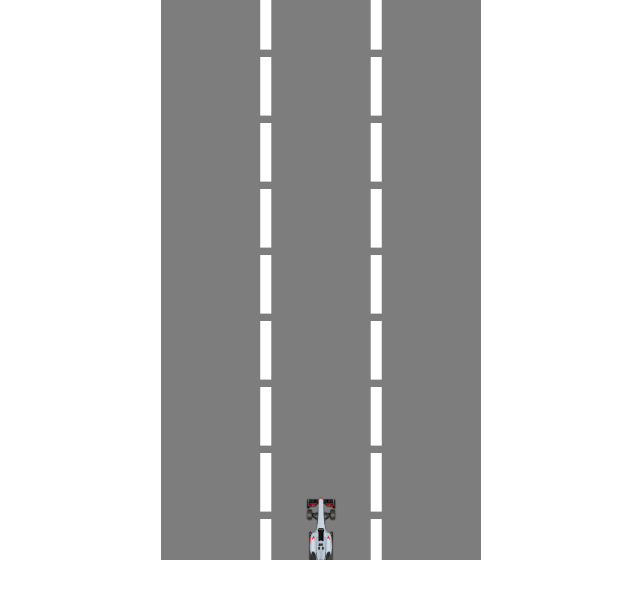
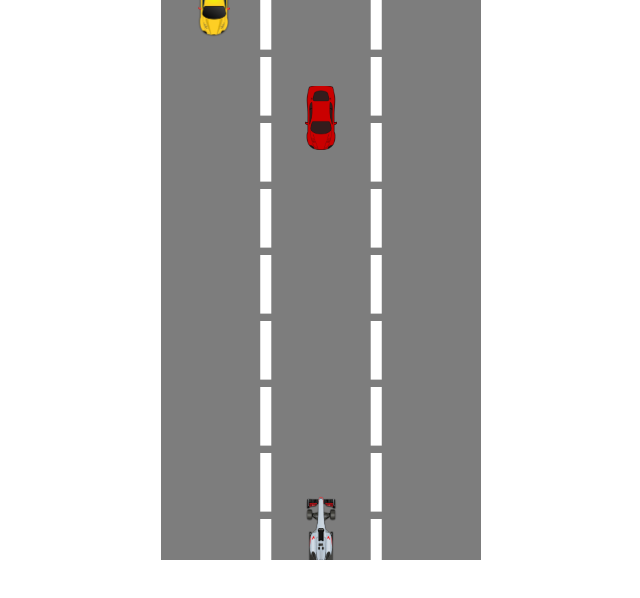
Before and after one commit to dubbyding/car-lane-game, a website with bundled scripts: page static/index.html in a window 1280 px wide. Shown: the whole page, without its empty margins (319-959 px from the left). Built offline with nearby package versions, Linux system fonts and the light colour scheme.

Commit message:
enemy moving complete

```diff
--- a/static/script/car.js
+++ b/static/script/car.js
@@ -9,8 +9,6 @@ class Car {
 		this.gameArea = document.getElementById(CAR_DETAILS.ROOT_ID);
 
 		this.getCarMovingPositions();
-		this.displayPlayerCar();
-		this.playerCarMove();
 	}
 
 	/**
@@ -35,30 +33,22 @@ class Car {
 	};
 
 	/**
-	 *  Creating a new player car.
-	 */
-	displayPlayerCar = () => {
-		let playerImageLocation = `${CAR_DETAILS.CAR_IMAGE_PATH}/${CAR_DETAILS.PLAYER_IMAGE}`;
-		let rotation = CAR_DETAILS.PLAYER_ROTATE;
-
-		this.newCar(
-			CAR_DETAILS.PLAYER_ID,
-			playerImageLocation,
-			rotation,
-			this.positionCars[Math.floor(this.positionCars.length / 2)],
-			CAR_DETAILS.PLAYER_POSITION_BOTTOM
-		);
-	};
-
-	/**
 	 * Creating a new car.
 	 * @params id - Give new id of the creating car;
 	 * @params imageLoaction - Location of the image of car to be displayed
 	 * @params rotation - Angle by which the car should be rotated at the beginning
 	 * @params positionLeft - position of the car with respect to left border in px;
 	 * @params positionBottom - position of the car with respect to bottom border in px;
+	 * @params bottom - takes positionBottom from bottom only if this is true else takes from top. Default is true.
 	 * */
-	newCar = (id, imageLocation, rotation, positionLeft, positionBottom) => {
+	newCar = (
+		id,
+		imageLocation,
+		rotation,
+		positionLeft,
+		positionBottom,
+		bottom = true
+	) => {
 		let creatingCar = document.createElement('div');
 
 		creatingCar.style.position = CAR_DETAILS.CAR_POSITION;
@@ -73,24 +63,20 @@ class Car {
 		 */
 		let carPosition = `calc(${positionLeft}px - ${CAR_DETAILS.CAR_WIDTH} / 2)`;
 		creatingCar.style.left = carPosition;
-		creatingCar.style.bottom = positionBottom;
+
+		if (bottom) {
+			creatingCar.style.bottom = positionBottom;
+		} else {
+			creatingCar.style.bottom = `${
+				this.gameArea.clientHeight - parseInt(positionBottom)
+			}px`;
+		}
 
 		creatingCar.style.transform = rotation;
 
 		creatingCar.id = id;
 
 		this.gameArea.appendChild(creatingCar);
-	};
-
-	playerCarMove = () => {
-		this.playerElement = document.getElementById(CAR_DETAILS.PLAYER_ID);
-
-		document.addEventListener('keypress', (ev) => {
-			let pressedKey = ev.key.toLowerCase();
-			if (pressedKey == 'a' || pressedKey == 'd') {
-				this.movePlayerCar(pressedKey);
-			}
-		});
 	};
 
 	/**
@@ -102,98 +88,9 @@ class Car {
 		return {
 			playerXMin: element.offsetLeft,
 			playerXMax: element.offsetLeft + element.offsetWidth,
-			playerYMin: 0,
-			playerYMax: this.gameArea.clientHeight - element.offsetTop,
+			playerYMin: parseInt(element.style.bottom),
+			playerYMax: parseInt(element.style.bottom) + element.offsetHeight,
 		};
-	};
-
-	movePlayerCar = (pressedKey) => {
-		let playerPosition = this.carCurrentPosition(this.playerElement);
-		let centerPos = midValue(
-			playerPosition.playerXMin,
-			playerPosition.playerXMax
-		);
-
-		let nextIndex;
-
-		let index = this.getIndexOfCurrentLanePosition(centerPos);
-		if (pressedKey == 'a') {
-			/**
-			 * If Index is at the edge then do nothing
-			 */
-			if (this.positionCars[0] > centerPos) {
-				return;
-			}
-			nextIndex = index - 1;
-		} else {
-			if (this.positionCars[this.positionCars.length - 1] < centerPos) {
-				return;
-			}
-			nextIndex = index + 1;
-		}
-		/**
-		 * If index is not at the edge then go from current index lane to the one at the left
-		 * represented by "-1"
-		 */
-		this.transitionPlayerMove(nextIndex);
-	};
-
-	/**
-	 * This function is used to find the index of the current lane position of the car.
-	 * @param center - center of the car
-	 * @returns index of lane
-	 */
-	getIndexOfCurrentLanePosition = (center) => {
-		let currentIndex = 0;
-		let minimumDiff = 0;
-		for (let i in this.positionCars) {
-			let currentDiff = Math.abs(center - this.positionCars[i]);
-			if (i == 0 || currentDiff < minimumDiff) {
-				minimumDiff = currentDiff;
-				currentIndex = i;
-			}
-		}
-		return parseInt(currentIndex);
-	};
-
-	/**
-	 *  This function is used to move the car from one lane to another.
-	 * @param destinationIndex - Gets the index of destination lane that player has to move to
-	 */
-	transitionPlayerMove = (destinationIndex) => {
-		let transition;
-
-		/* This is calculating the time it takes for the car to move from one lane to another. */
-		let transitionTime =
-			CAR_DETAILS.SECOND /
-			Math.abs(
-				this.centerPositionOfCar(this.playerElement) -
-					this.positionCars[destinationIndex]
-			);
-
-		/* This is used to clear the previous interval animation. */
-		if (this.intervalAnimation) {
-			clearInterval(this.intervalAnimation);
-		}
-
-		/* This is a function that is called every `transitionTime` milliseconds. It is used to move the car
-		from one lane to another. */
-		this.intervalAnimation = setInterval(() => {
-			let playerPosition = this.carCurrentPosition(this.playerElement);
-			let centerPos = this.centerPositionOfCar(this.playerElement);
-
-			if (centerPos - this.positionCars[destinationIndex] > 0) {
-				transition = CAR_DETAILS.GO_LEFT;
-			} else if (centerPos - this.positionCars[destinationIndex] < 0) {
-				transition = CAR_DETAILS.GO_RIGHT;
-			} else {
-				transition = 0;
-				clearInterval(this.intervalAnimation);
-			}
-			this.playerElement.style.left = `${
-				playerPosition.playerXMin + transition
-			}px`;
-		}, transitionTime);
 	};
 
 	/**
@@ -205,8 +102,6 @@ class Car {
 		let playerPosition = this.carCurrentPosition(element);
 		return midValue(playerPosition.playerXMin, playerPosition.playerXMax);
 	};
-
-	addEnemyCars = () => {};
 }
 
 export { Car };
--- a/static/script/const.js
+++ b/static/script/const.js
@@ -14,6 +14,7 @@ const GAMEAREA_BACKGROUND_REPEAT = 'repeat-y';
 const GAMEAREA_CENTERIZE = '0 auto';
 const GAMEAREA_BACKGROUND_SIZE = 'contain';
 const GAMEAREA_BACKGROUND_SOUND = 'https://www.youtube.com/watch?v=iXuJGUKCjS8';
+const ROUND_OFF_ERROR_FIX = -1;
 
 /**
  * For Cars
@@ -28,11 +29,17 @@ const PLAYER_IMAGE = 'player.png';
 const PLAYER_POSITION_BOTTOM = '0px';
 const PLAYER_ROTATE = 'rotate(0)';
 const PLAYER_ID = 'player';
-const ENEMY_IMAGE = ['enemy1.png', 'enemy2.png', 'enemy3.png'];
-const ENEMY_ROTATE = 'rotate(180deg)';
+
 const SECOND = 1000;
 const GO_LEFT = -1;
 const GO_RIGHT = 1;
+
+const ENEMY_IMAGE = ['enemy1.png', 'enemy2.png', 'enemy3.png'];
+const ENEMY_ROTATE = 'rotate(180deg)';
+const ENEMY_POSITION_BOTTOM = '0px';
+
+const ENEMY_SPEED = '20';
+const CHANGE_FACTOR = -1;
 
 let ROAD_DETAILS = {
 	ROOT_ID,
@@ -54,15 +61,29 @@ let CAR_DETAILS = {
 	CAR_ASPECT_RATIO,
 	CAR_POSITION,
 	CAR_BACKGROUND_SIZE,
+	ROUND_OFF_ERROR_FIX,
+};
+
+let PLAYER_DETAILS = {
+	CAR_IMAGE_PATH,
 	PLAYER_IMAGE,
 	PLAYER_POSITION_BOTTOM,
 	PLAYER_ROTATE,
 	PLAYER_ID,
-	ENEMY_IMAGE,
-	ENEMY_ROTATE,
 	SECOND,
 	GO_LEFT,
 	GO_RIGHT,
 };
 
-export { ROAD_DETAILS, CAR_DETAILS };
+let ENEMY_DETAILS = {
+	CAR_IMAGE_PATH,
+	CAR_LANES,
+	ENEMY_IMAGE,
+	ENEMY_ROTATE,
+	ENEMY_POSITION_BOTTOM,
+	ENEMY_SPEED,
+	SECOND,
+	CHANGE_FACTOR,
+};
+
+export { ROAD_DETAILS, CAR_DETAILS, PLAYER_DETAILS, ENEMY_DETAILS };
--- /dev/null
+++ b/static/script/enemy.js
@@ -0,0 +1,116 @@
+import { Car } from './car.js';
+import { ENEMY_DETAILS } from './const.js';
+import { midValue, randomNumber } from './utils.js';
+
+class EnemyPlayer extends Car {
+	constructor() {
+		super();
+
+		this.speedFactor = ENEMY_DETAILS.ENEMY_SPEED;
+		this.speed = ENEMY_DETAILS.SECOND / this.speedFactor;
+
+		this.enemyCars;
+
+		this.createEnemy();
+	}
+
+	/**
+	 *  A function that is returning an array of partitioned heights of the path
+	 */
+	heightDivide = () => {
+		let partitionNumber = 2 * ENEMY_DETAILS.CAR_LANES - 1;
+		let partitionHeight = Math.round(
+			this.gameArea.clientHeight / partitionNumber
+		);
+
+		let partitionLimit = [];
+		for (let i = 0; i < partitionNumber; i++) {
+			partitionLimit[i] = partitionHeight * (i + 1);
+		}
+		return partitionLimit;
+	};
+
+	/**
+	 *  This is a function that is creating the enemy cars.
+	 */
+	createEnemy = () => {
+		if (!this.enemyCars) {
+			this.enemyCars = [0];
+		} else {
+			let carsNumber = this.enemyCars.length;
+			let i;
+			for (i = 0; i < carsNumber; i++) {
+				if (!(i in this.enemyCars)) {
+					this.enemyCars.push(i);
+				}
+			}
+			if (i == this.enemyCars.length) {
+				this.enemyCars.push(i);
+			}
+		}
+
+		let enemyList = ENEMY_DETAILS.ENEMY_IMAGE;
+
+		let currentCar = randomNumber(0, enemyList.length - 1);
+		let enemyImageLocation = `${ENEMY_DETAILS.CAR_IMAGE_PATH}/${enemyList[currentCar]}`;
+		let rotation = ENEMY_DETAILS.ENEMY_ROTATE;
+
+		let index = randomNumber(0, ENEMY_DETAILS.CAR_LANES);
+
+		for (let i in this.enemyCars) {
+			if (!document.getElementById(`${this.enemyCars[i]}`)) {
+				this.newCar(
+					`${this.enemyCars[i]}`,
+					enemyImageLocation,
+					rotation,
+					this.positionCars[index],
+					ENEMY_DETAILS.ENEMY_POSITION_BOTTOM,
+					false
+				);
+				this.moveEnemy(this.enemyCars[i]);
+			}
+		}
+	};
+
+	/**
+	 *  This is a function that is moving the enemy cars.
+	 * @param id - id of the enemy car to me moved
+	 * @param enemySpeed - speed of the enemy car to be moved
+	 */
+	moveEnemy = (id) => {
+		let enemySpeed = this.speed;
+		let translateEnemy = setInterval(() => {
+			enemySpeed = this.speed;
+			let enemyElement = document.getElementById(`${id}`);
+			let { playerYMin, playerYMax } = this.carCurrentPosition(enemyElement);
+			if (playerYMax <= 0) {
+				clearInterval(translateEnemy);
+				this.gameArea.removeChild(enemyElement);
+				this.enemyCars = this.enemyCars.splice(1, this.enemyCars.length - 1);
+				this.createEnemy();
+			} else {
+				enemyElement.style.bottom = `${playerYMin - 1}px`;
+			}
+			if (this.enemyCars[0] == parseInt(enemyElement.id)) {
+				this.checkGap(playerYMin);
+			}
+		}, enemySpeed);
+	};
+
+	/* Checking the distance between the enemy car and the player car. */
+	checkGap = (x) => {
+		let partition = this.heightDivide();
+
+		let distance = this.gameArea.clientHeight - x;
+
+		for (let i in partition) {
+			if (partition[i] % 2 == 0) {
+				if (distance == partition[i]) {
+					this.createEnemy();
+				}
+			}
+		}
+	};
+}
+
+export { EnemyPlayer };
--- a/static/script/index.js
+++ b/static/script/index.js
@@ -1,10 +1,12 @@
 import { Path } from './path.js';
-import { Car } from './car.js';
+import { Player } from './player.js';
+import { EnemyPlayer } from './enemy.js';
 
 class carGame {
 	constructor() {
 		this.path = new Path();
-		this.car = new Car();
+		this.car = new Player();
+		this.enemy = new EnemyPlayer();
 	}
 }
 
--- /dev/null
+++ b/static/script/player.js
@@ -0,0 +1,137 @@
+import { Car } from './car.js';
+import { PLAYER_DETAILS } from './const.js';
+import { midValue } from './utils.js';
+
+/* It creates a new player car and moves it from one lane to another. */
+class Player extends Car {
+	/**
+	 * The constructor function is called when the class is instantiated. It calls the super() function,
+	 * which is the parent class constructor. Then it calls the displayPlayerCar() and playerCarMove()
+	 * functions.
+	 */
+	constructor() {
+		super();
+
+		this.displayPlayerCar();
+		this.playerCarMove();
+	}
+
+	/**
+	 *  Creating a new player car.
+	 */
+	displayPlayerCar = () => {
+		let playerImageLocation = `${PLAYER_DETAILS.CAR_IMAGE_PATH}/${PLAYER_DETAILS.PLAYER_IMAGE}`;
+		let rotation = PLAYER_DETAILS.PLAYER_ROTATE;
+
+		this.newCar(
+			PLAYER_DETAILS.PLAYER_ID,
+			playerImageLocation,
+			rotation,
+			this.positionCars[Math.floor(this.positionCars.length / 2)],
+			PLAYER_DETAILS.PLAYER_POSITION_BOTTOM
+		);
+	};
+
+	/**
+     *  A function that is listening for a keypress event. If the key pressed is 'a' or 'd' then it calls
+    the movePlayerCar function.
+    */
+	playerCarMove = () => {
+		this.playerElement = document.getElementById(PLAYER_DETAILS.PLAYER_ID);
+
+		document.addEventListener('keypress', (ev) => {
+			let pressedKey = ev.key.toLowerCase();
+			if (pressedKey == 'a' || pressedKey == 'd') {
+				this.movePlayerCar(pressedKey);
+			}
+		});
+	};
+
+	/**
+	 *  This function is used to move the car from one lane to another.
+	 * @param pressedKey - key pressed i.e. 'a' or 'd' to go towards respective lane
+	 */
+	movePlayerCar = (pressedKey) => {
+		let playerPosition = this.carCurrentPosition(this.playerElement);
+		let centerPos = midValue(
+			playerPosition.playerXMin,
+			playerPosition.playerXMax
+		);
+
+		let nextIndex;
+
+		let index = this.getIndexOfCurrentLanePosition(centerPos);
+		if (pressedKey == 'a') {
+			/**
+			 * If Index is at the edge then do nothing
+			 */
+			if (this.positionCars[0] > centerPos) {
+				return;
+			}
+			nextIndex = index - 1;
+		} else {
+			if (this.positionCars[this.positionCars.length - 1] < centerPos) {
+				return;
+			}
+			nextIndex = index + 1;
+		}
+
+		/**
+		 * If index is not at the edge then go from current index lane to the one at the left
+		 * represented by "-1"
+		 */
+		let transition;
+
+		/* This is calculating the time it takes for the car to move from one lane to another. */
+		let transitionTime =
+			PLAYER_DETAILS.SECOND /
+			Math.abs(
+				this.centerPositionOfCar(this.playerElement) -
+					this.positionCars[nextIndex]
+			);
+
+		/* This is used to clear the previous interval animation. */
+		if (this.intervalAnimation) {
+			clearInterval(this.intervalAnimation);
+		}
+
+		/* This is a function that is called every `transitionTime` milliseconds. It is used to move the car
+		from one lane to another. */
+		this.intervalAnimation = setInterval(() => {
+			let playerPosition = this.carCurrentPosition(this.playerElement);
+			let centerPos = this.centerPositionOfCar(this.playerElement);
+
+			if (centerPos - this.positionCars[nextIndex] > 0) {
+				transition = PLAYER_DETAILS.GO_LEFT;
+			} else if (centerPos - this.positionCars[nextIndex] < 0) {
+				transition = PLAYER_DETAILS.GO_RIGHT;
+			} else {
+				transition = 0;
+				clearInterval(this.intervalAnimation);
+			}
+			this.playerElement.style.left = `${
+				playerPosition.playerXMin + transition
+			}px`;
+		}, transitionTime);
+	};
+
+	/**
+	 * This function is used to find the index of the current lane position of the car.
+	 * @param center - center of the car
+	 * @returns index of lane
+	 */
+	getIndexOfCurrentLanePosition = (center) => {
+		let currentIndex = 0;
+		let minimumDiff = 0;
+		for (let i in this.positionCars) {
+			let currentDiff = Math.abs(center - this.positionCars[i]);
+			if (i == 0 || currentDiff < minimumDiff) {
+				minimumDiff = currentDiff;
+				currentIndex = i;
+			}
+		}
+		return parseInt(currentIndex);
+	};
+}
+
+export { Player };
--- a/static/script/utils.js
+++ b/static/script/utils.js
@@ -1,10 +1,10 @@
 /**
  * It returns a random number between the max and min values.
+ * @param min - The minimum number that the random number can be.
  * @param max - The maximum number you want to generate.
- * @param min - The minimum number that the random number can be.
  * @returns A random number between the max and min values.
  */
-let randomNumber = (max, min) => {
+let randomNumber = (min, max) => {
 	return Math.floor(Math.random() * max) + min;
 };
 
```
Also changed, not shown: static/index.html (+2 -0 lines).
